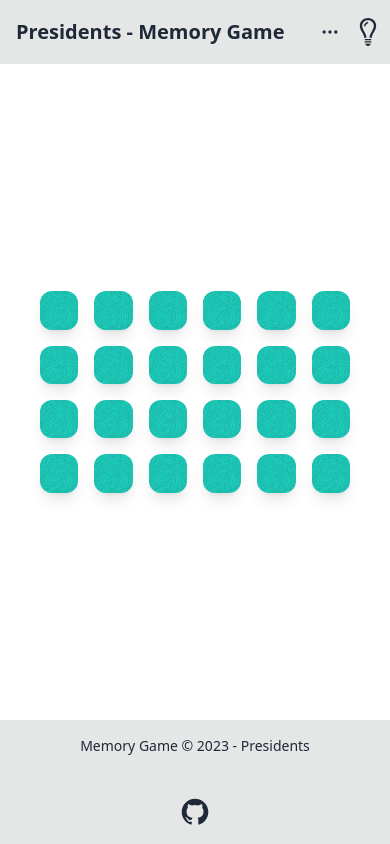
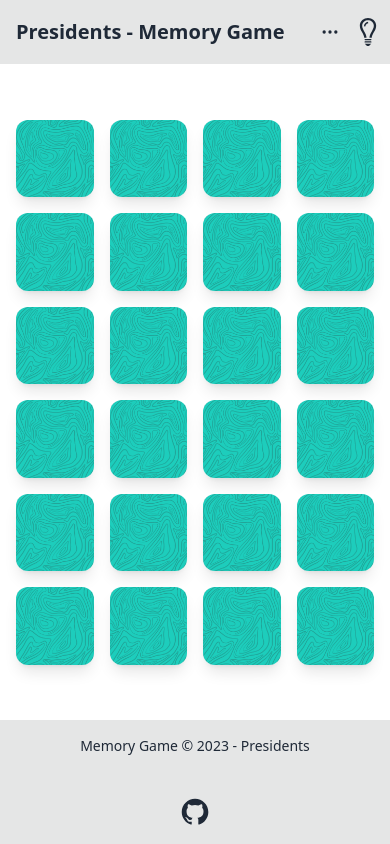
Before and after one commit to fm-anderson/memory-game, a React (Vite) app: page / in a window 390 px wide. Built offline with nearby package versions, Linux system fonts and the light colour scheme.

Commit message:
fix: mobile view

```diff
--- a/src/components/Game.jsx
+++ b/src/components/Game.jsx
@@ -3,7 +3,7 @@ import Card from "./Card";
 
 function Game({ cards }) {
   return (
-    <div className="m-10 grid max-w-screen-lg grid-cols-6 gap-4">
+    <div className="m-4 grid max-w-screen-lg grid-cols-4 gap-4 md:m-10 md:grid-cols-6">
       {cards.map((cardItem) => {
         return <Card key={randomKey(8)} cardItem={cardItem} />;
       })}
```
